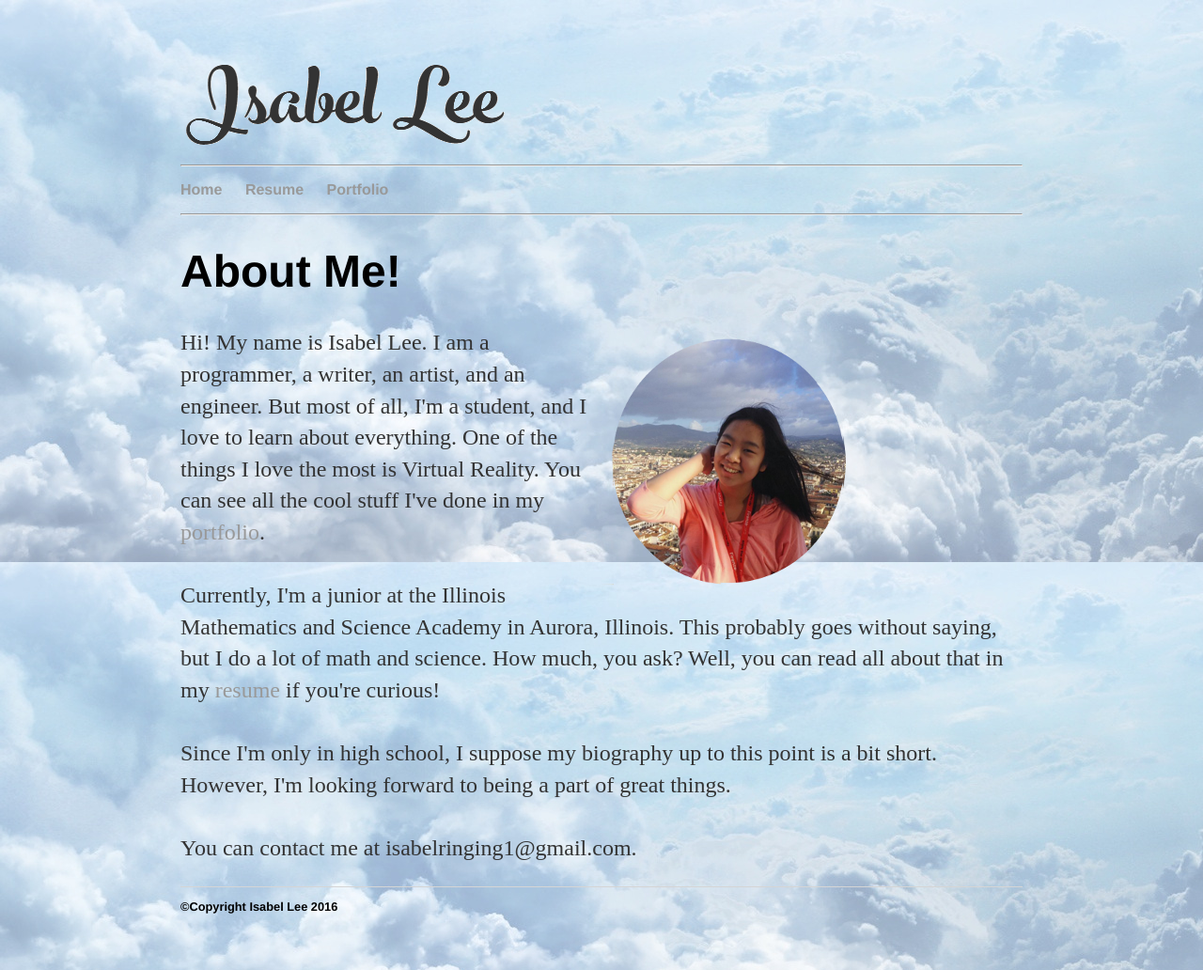
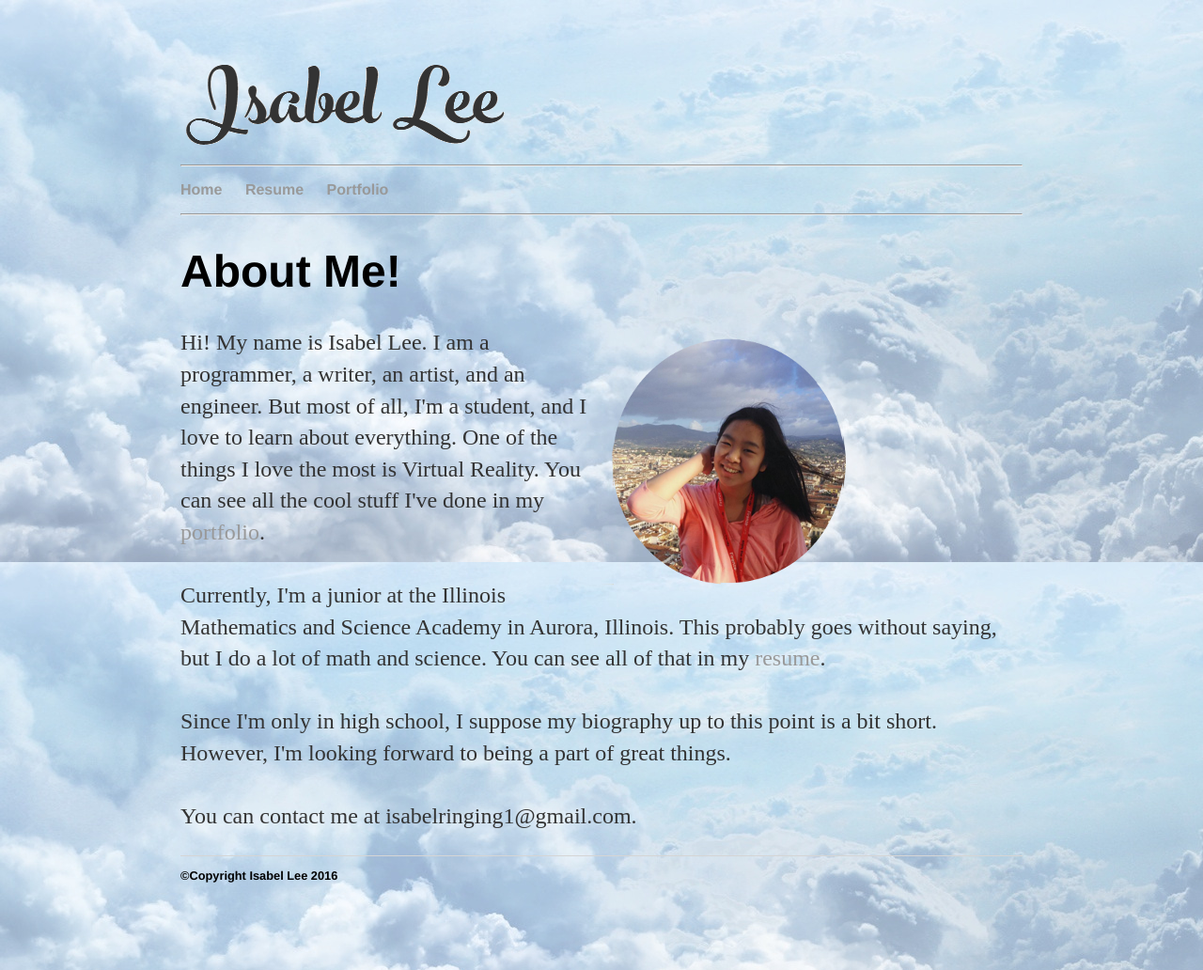
Before and after one commit to isabelringing1/old_website, a Jekyll site: the page built from index.html, in a window 1280 px wide. Shown: the whole page at 94% size. Built offline with Jekyll 4.4.1, drawn with Linux system fonts in a browser that asks for light colours.

Commit message:
Update index.html

```diff
--- a/index.html
+++ b/index.html
@@ -10,7 +10,7 @@
 	<img src="Me2.png" alt="Isabel Lee" style="float:right;width:450px;height:292px;">
 	<p>Hi! My name is Isabel Lee. I am a programmer, a writer, an artist, and an engineer. But most of all, I'm a student, and I love to learn about everything. One of the things I love the most is Virtual Reality. You can see all the cool stuff I've done in my <a href="/portfolio">portfolio</a>.
 	<br><br>
-	Currently, I'm a junior at the Illinois Mathematics and Science Academy in Aurora, Illinois. This probably goes without saying, but I do a lot of math and science. How much, you ask? Well, you can read all about that in my <a href="/resume">resume</a> if you're curious!
+	Currently, I'm a junior at the Illinois Mathematics and Science Academy in Aurora, Illinois. This probably goes without saying, but I do a lot of math and science. You can see all of that in my <a href="/resume">resume</a>.
 	<br><br>
 	Since I'm only in high school, I suppose my biography up to this point is a bit short. However, I'm looking forward to being a part of great things.
 	<br><br>
```
